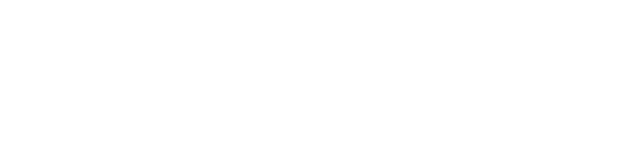
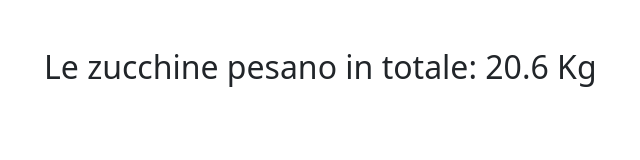
Before and after one commit to JacopoLombardi/js-jsnacks-blocco-5, a plain HTML site: page JSnack 1/index.html in a window 1280 px wide. Shown: the whole page, without its empty margins (38-678 px from the left). Drawn offline with nearby package versions, Linux system fonts and the light colour scheme.

Commit message:
[add] Snack 1 | Finished

```diff
--- a/JSnack 1/index.html
+++ b/JSnack 1/index.html
@@ -3,9 +3,19 @@
 <head>
    <meta charset="UTF-8">
    <meta name="viewport" content="width=device-width, initial-scale=1.0">
+   <!-- BOOTSTRAP -->
+   <link href="https://cdn.jsdelivr.net/npm/bootstrap@5.3.2/dist/css/bootstrap.min.css" rel="stylesheet"            integrity="sha384-T3c6CoIi6uLrA9TneNEoa7RxnatzjcDSCmG1MXxSR1GAsXEV/Dwwykc2MPK8M2HN" crossorigin="anonymous">
+
    <title>Snack 1</title>
+
 </head>
 <body>
+
+   <div class="container  mt-5">
+      <div class="row">
+         <h2 class="_output">Le zucchine pesano in totale: </h2>
+      </div>
+   </div>
 
 
    <script src="js/script.js"></script>
--- a/JSnack 1/js/script.js
+++ b/JSnack 1/js/script.js
@@ -38,7 +38,7 @@ const elencoZucchine = [
    },
    {
       varietà: 'nera',
-      peso: '1.9Kg',
+      peso: '1.4Kg',
       lunghezza: '17cm'
    },
    {
@@ -52,3 +52,18 @@ const elencoZucchine = [
       lunghezza: '10cm'
    },
 ];
+
+
+const output = document.querySelector('._output');
+
+
+let totale = 0;
+
+
+// ciclo gli oggetti dell'array e prendo solo il peso per poi trasformarlo in numero e sommarlo
+// 'parseFloat()' serve per mantenere i numeri decimali
+elencoZucchine.forEach(zucchina => totale = totale + parseFloat(zucchina.peso));
+
+output.innerHTML += `${totale} Kg`;
+
+console.log(totale);
```
Also changed, not shown: 1 other file.
